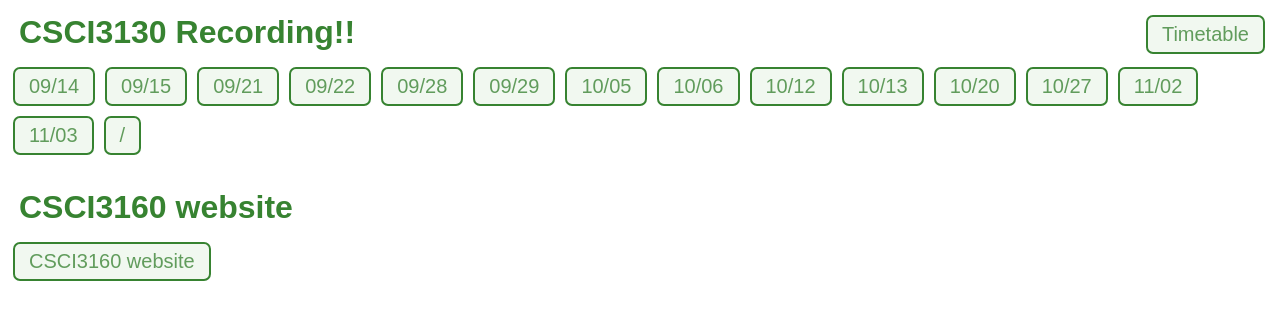
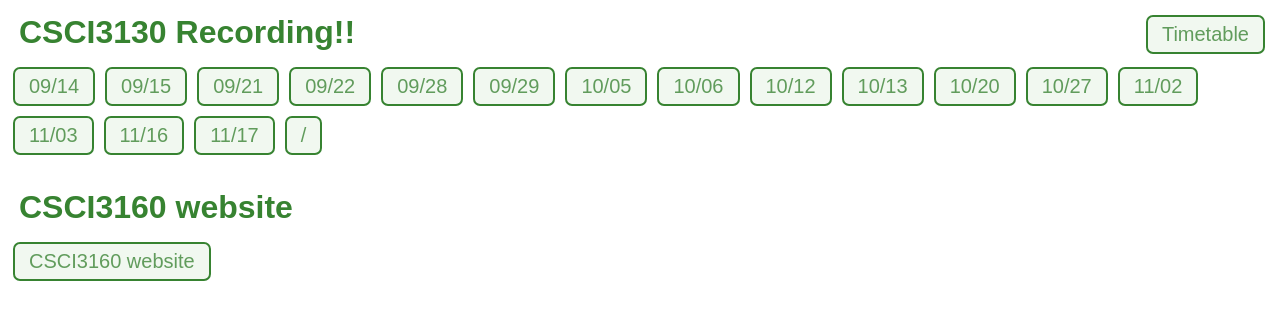
Before and after one commit to whoarepeter/whoarepeter.github.io, a plain HTML site: page uni/index.html in a window 1280 px wide. Drawn offline with Linux system fonts and the light colour scheme.

Commit message:
Update: uni lesson

```diff
--- a/uni/index.html
+++ b/uni/index.html
@@ -134,6 +134,14 @@
             link: "https://cuhk.zoom.us/rec/share/AZYXZWG-6ynqhLiWESN7k7WvnYva8qPI42EFvo7kqIEutKUaWE3SLKMKTSg-Kz0N.FAmVGwCYIusyCaMI",
             password: "hCD7C8$3"
         },
+        "11/16": {
+            link: "https://cuhk.zoom.us/rec/share/Nss73I5w37av1TUG93QPjqt6l0P8GwhbnYn5QNDl9mZgP7c8EK57RTMWP0DtKq8Z.n0qYwPerdy4yh6qD",
+            password: "&qm*8$4+"
+        },
+        "11/17": {
+            link: "https://cuhk.zoom.us/rec/share/csyqQBmLH_nV9FszgHLpOMwzrumaHPUTZZMXIqO_WerB5eMmHTd5LX0pMuZHih3z.W1UeXjuQLw5_u1pr",
+            password: "7*Ffy=PD"
+        },
         "/": {
             link: "",
             password: ""
```
